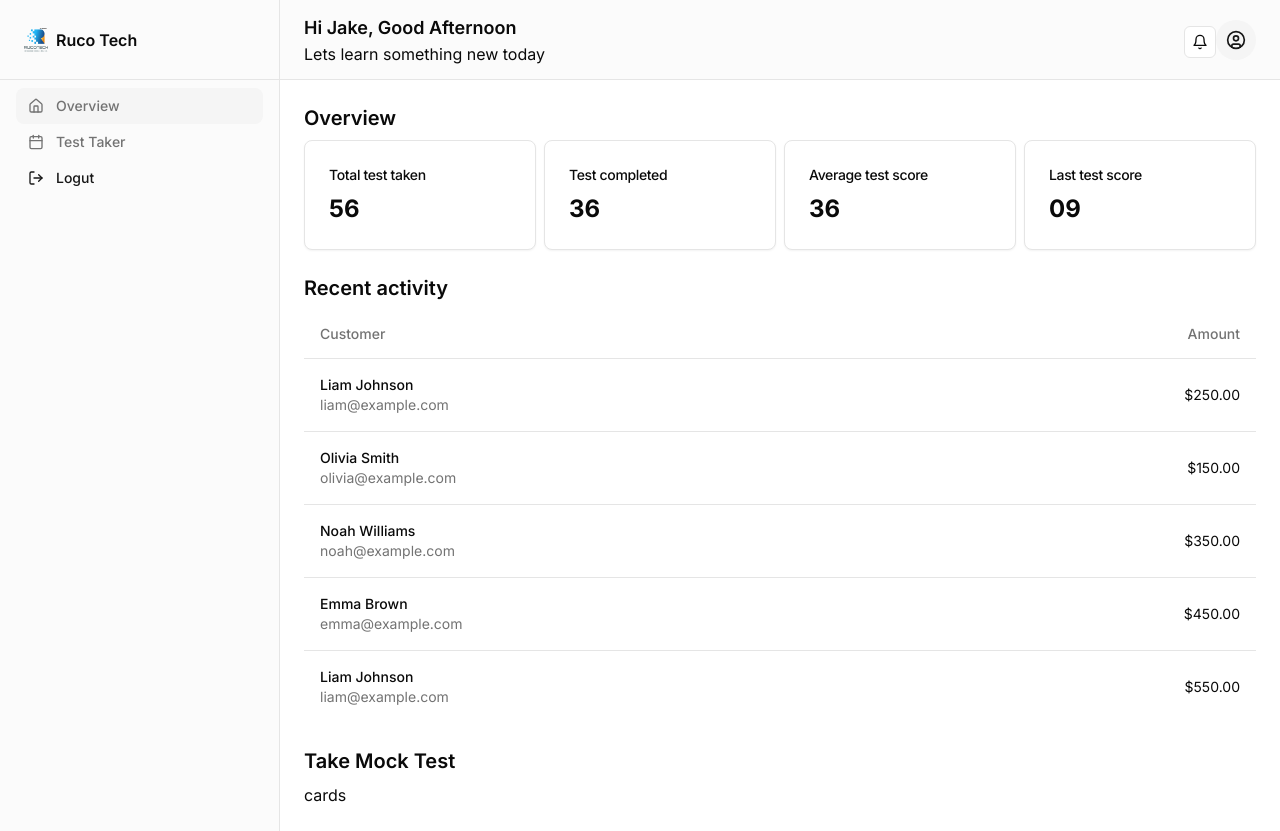
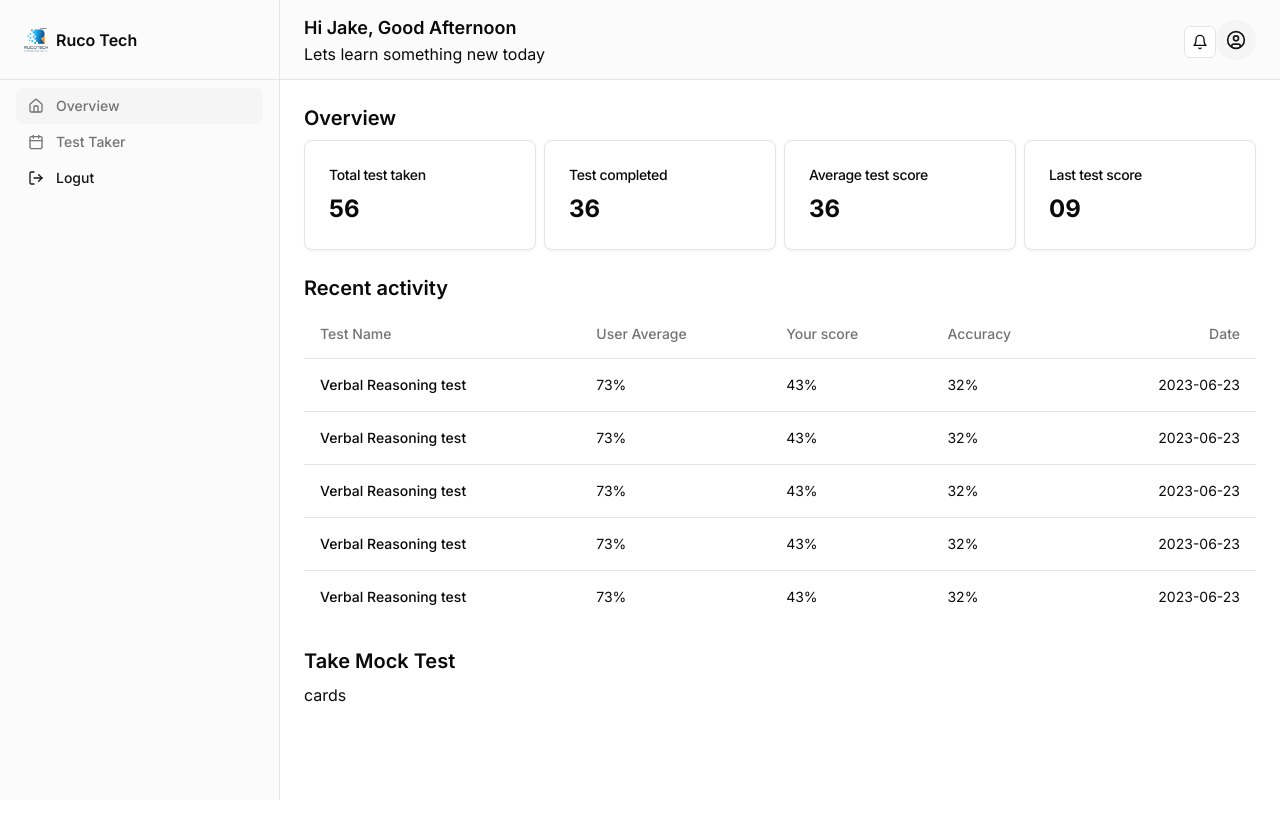
Before and after one commit to afullsnack/apt-test, a Next.js app: page /overview in a window 1280 px wide. After the commit the page ends 800 px from the top, so only its background shows below. Built offline with nearby package versions, Linux system fonts and the light colour scheme.

Commit message:
fix: Fix overview and layout pages

```diff
--- a/src/app/(app)/(dashboard)/layout.tsx
+++ b/src/app/(app)/(dashboard)/layout.tsx
@@ -96,9 +96,6 @@ const DashboardLayout = ({ children }: Args) => {
                   >
                     <Calendar className="h-4 w-4" />
                     Test Taker
-                    {/* <Badge className="ml-auto flex h-6 w-6 shrink-0 items-center justify-center rounded-full">
-                    6
-                  </Badge> */}
                   </Link>
                   <Link
                     href="#"
@@ -168,15 +165,25 @@ const DashboardLayout = ({ children }: Args) => {
                       <span className="">Ruco Tech</span>
                     </Link>
                     <Link
-                      href="#"
-                      className="flex items-center gap-3 rounded-lg px-3 py-2 text-muted-foreground transition-all hover:text-primary"
+                      href="/overview"
+                      className={cn(
+                        'flex items-center gap-3 rounded-lg px-3 py-2 text-muted-foreground transition-all hover:text-primary',
+                        {
+                          'bg-muted': pathname.includes('overview'),
+                        },
+                      )}
                     >
                       <Home className="h-4 w-4" />
                       Overview
                     </Link>
                     <Link
-                      href="#"
-                      className="flex items-center gap-3 rounded-lg px-3 py-2 text-muted-foreground transition-all hover:text-primary"
+                      href="/test"
+                      className={cn(
+                        'flex items-center gap-3 rounded-lg px-3 py-2 text-muted-foreground transition-all hover:text-primary',
+                        {
+                          'bg-muted': pathname.includes('test'),
+                        },
+                      )}
                     >
                       <Calendar className="h-4 w-4" />
                       Test Taker
@@ -186,7 +193,13 @@ const DashboardLayout = ({ children }: Args) => {
                     </Link>
                     <Link
                       href="#"
-                      className="flex items-center gap-3 rounded-lg bg-muted px-3 py-2 text-primary transition-all hover:text-primary"
+                      onClick={(e) => {
+                        e.preventDefault()
+                        router.replace('/')
+                      }}
+                      className={cn(
+                        'flex items-center gap-3 rounded-lg px-3 py-2 text-primary transition-all hover:text-primary',
+                      )}
                     >
                       <LogOutIcon className="h-4 w-4" />
                       Logut{' '}
@@ -206,7 +219,7 @@ const DashboardLayout = ({ children }: Args) => {
                     Analytics
                   </Link> */}
                   </nav>
-                  <div className="mt-auto">
+                  {/* <div className="mt-auto">
                     <Card>
                       <CardHeader>
                         <CardTitle>Upgrade to Pro</CardTitle>
@@ -220,7 +233,7 @@ const DashboardLayout = ({ children }: Args) => {
                         </Button>
                       </CardContent>
                     </Card>
-                  </div>
+                  </div> */}
                 </SheetContent>
               </Sheet>
               <div className="w-full flex-1 flex flex-col">
--- a/src/app/(app)/(dashboard)/overview/page.tsx
+++ b/src/app/(app)/(dashboard)/overview/page.tsx
@@ -1,6 +1,4 @@
 import { Main, Section, Container } from '@/app/(app)/components/craft'
-
-import Link from 'next/link'
 
 // import { Badge } from "@/components/ui/badge"
 import { Card, CardTitle, CardHeader, CardContent } from '@/app/(app)/components/ui/card'
@@ -68,103 +66,58 @@ export default function Overview() {
           <Table>
             <TableHeader>
               <TableRow>
-                <TableHead>Customer</TableHead>
-                <TableHead className="hidden xl:table-column">Type</TableHead>
-                <TableHead className="hidden xl:table-column">Status</TableHead>
-                <TableHead className="hidden xl:table-column">Date</TableHead>
-                <TableHead className="text-right">Amount</TableHead>
+                <TableHead>Test Name</TableHead>
+                <TableHead className="">User Average</TableHead>
+                <TableHead className="">Your score</TableHead>
+                <TableHead className="">Accuracy</TableHead>
+                <TableHead className="text-right">Date</TableHead>
               </TableRow>
             </TableHeader>
             <TableBody>
               <TableRow>
                 <TableCell>
-                  <div className="font-medium">Liam Johnson</div>
-                  <div className="hidden text-sm text-muted-foreground md:inline">
-                    liam@example.com
-                  </div>
+                  <div className="font-medium">Verbal Reasoning test</div>
                 </TableCell>
-                <TableCell className="hidden xl:table-column">Sale</TableCell>
-                <TableCell className="hidden xl:table-column">
-                  <Badge className="text-xs" variant="outline">
-                    Approved
-                  </Badge>
-                </TableCell>
-                <TableCell className="hidden md:table-cell lg:hidden xl:table-column">
-                  2023-06-23
-                </TableCell>
-                <TableCell className="text-right">$250.00</TableCell>
+                <TableCell className="">73%</TableCell>
+                <TableCell className="">43%</TableCell>
+                <TableCell className="">32%</TableCell>
+                <TableCell className="text-right">2023-06-23</TableCell>
               </TableRow>
               <TableRow>
                 <TableCell>
-                  <div className="font-medium">Olivia Smith</div>
-                  <div className="hidden text-sm text-muted-foreground md:inline">
-                    olivia@example.com
-                  </div>
+                  <div className="font-medium">Verbal Reasoning test</div>
                 </TableCell>
-                <TableCell className="hidden xl:table-column">Refund</TableCell>
-                <TableCell className="hidden xl:table-column">
-                  <Badge className="text-xs" variant="outline">
-                    Declined
-                  </Badge>
-                </TableCell>
-                <TableCell className="hidden md:table-cell lg:hidden xl:table-column">
-                  2023-06-24
-                </TableCell>
-                <TableCell className="text-right">$150.00</TableCell>
+                <TableCell className="">73%</TableCell>
+                <TableCell className="">43%</TableCell>
+                <TableCell className="">32%</TableCell>
+                <TableCell className="text-right">2023-06-23</TableCell>
               </TableRow>
               <TableRow>
                 <TableCell>
-                  <div className="font-medium">Noah Williams</div>
-                  <div className="hidden text-sm text-muted-foreground md:inline">
-                    noah@example.com
-                  </div>
+                  <div className="font-medium">Verbal Reasoning test</div>
                 </TableCell>
-                <TableCell className="hidden xl:table-column">Subscription</TableCell>
-                <TableCell className="hidden xl:table-column">
-                  <Badge className="text-xs" variant="outline">
-                    Approved
-                  </Badge>
-                </TableCell>
-                <TableCell className="hidden md:table-cell lg:hidden xl:table-column">
-                  2023-06-25
-                </TableCell>
-                <TableCell className="text-right">$350.00</TableCell>
+                <TableCell className="">73%</TableCell>
+                <TableCell className="">43%</TableCell>
+                <TableCell className="">32%</TableCell>
+                <TableCell className="text-right">2023-06-23</TableCell>
               </TableRow>
               <TableRow>
                 <TableCell>
-                  <div className="font-medium">Emma Brown</div>
-                  <div className="hidden text-sm text-muted-foreground md:inline">
-                    emma@example.com
-                  </div>
+                  <div className="font-medium">Verbal Reasoning test</div>
                 </TableCell>
-                <TableCell className="hidden xl:table-column">Sale</TableCell>
-                <TableCell className="hidden xl:table-column">
-                  <Badge className="text-xs" variant="outline">
-                    Approved
-                  </Badge>
-                </TableCell>
-                <TableCell className="hidden md:table-cell lg:hidden xl:table-column">
-                  2023-06-26
-                </TableCell>
-                <TableCell className="text-right">$450.00</TableCell>
+                <TableCell className="">73%</TableCell>
+                <TableCell className="">43%</TableCell>
+                <TableCell className="">32%</TableCell>
+                <TableCell className="text-right">2023-06-23</TableCell>
               </TableRow>
               <TableRow>
                 <TableCell>
-                  <div className="font-medium">Liam Johnson</div>
-                  <div className="hidden text-sm text-muted-foreground md:inline">
-                    liam@example.com
-                  </div>
+                  <div className="font-medium">Verbal Reasoning test</div>
                 </TableCell>
-                <TableCell className="hidden xl:table-column">Sale</TableCell>
-                <TableCell className="hidden xl:table-column">
-                  <Badge className="text-xs" variant="outline">
-                    Approved
-                  </Badge>
-                </TableCell>
-                <TableCell className="hidden md:table-cell lg:hidden xl:table-column">
-                  2023-06-27
-                </TableCell>
-                <TableCell className="text-right">$550.00</TableCell>
+                <TableCell className="">73%</TableCell>
+                <TableCell className="">43%</TableCell>
+                <TableCell className="">32%</TableCell>
+                <TableCell className="text-right">2023-06-23</TableCell>
               </TableRow>
             </TableBody>
           </Table>
```
